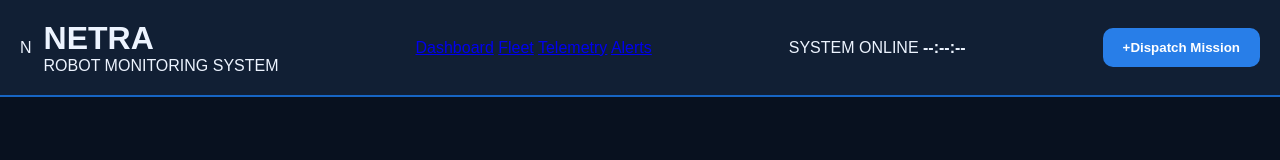
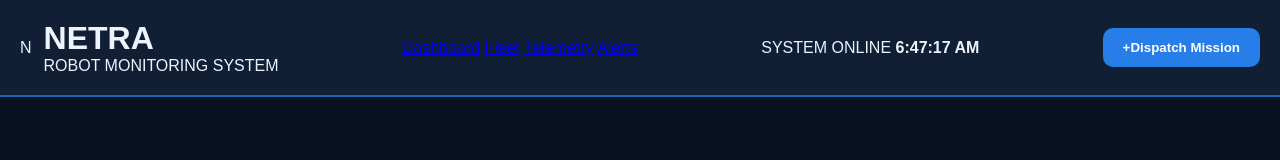
Before and after one commit to sadvika-ghattamaneni/NETRA-PROJECT, a plain HTML site: page index.html in a window 1280 px wide. Drawn offline with Linux system fonts and the light colour scheme.

Commit message:
JS file added

```diff
--- a/index.html
+++ b/index.html
@@ -26,9 +26,14 @@
      <div class = "header-right">
         <span class="online-dot"></span>
         <span>SYSTEM ONLINE</span>
-        <strong id = "clock">--:--:--</strong>
+
+
+        <strong id = "clock"> --:--:-- </strong>
     </div>
     <button id ="dispatch" type="button">+Dispatch Mission</button>
   </header>
+
+<script src="script.js"></script>
+
 </body>
 </html>
--- /dev/null
+++ b/script.js
@@ -0,0 +1,7 @@
+function updateClock() {
+     const clock = document.getElementById("clock");
+    if (clock) clock.textContent = new Date().toLocaleTimeString();
+}
+
+updateClock();
+setInterval(updateClock, 1000);
--- a/style.css
+++ b/style.css
@@ -29,7 +29,7 @@ button:hover{
 }
 .topbar{
     min-height: 80px;
-    display: flex;
+    display:flex;
     align-items: center;
     justify-content: space-between;
     gap: 20px;
```
